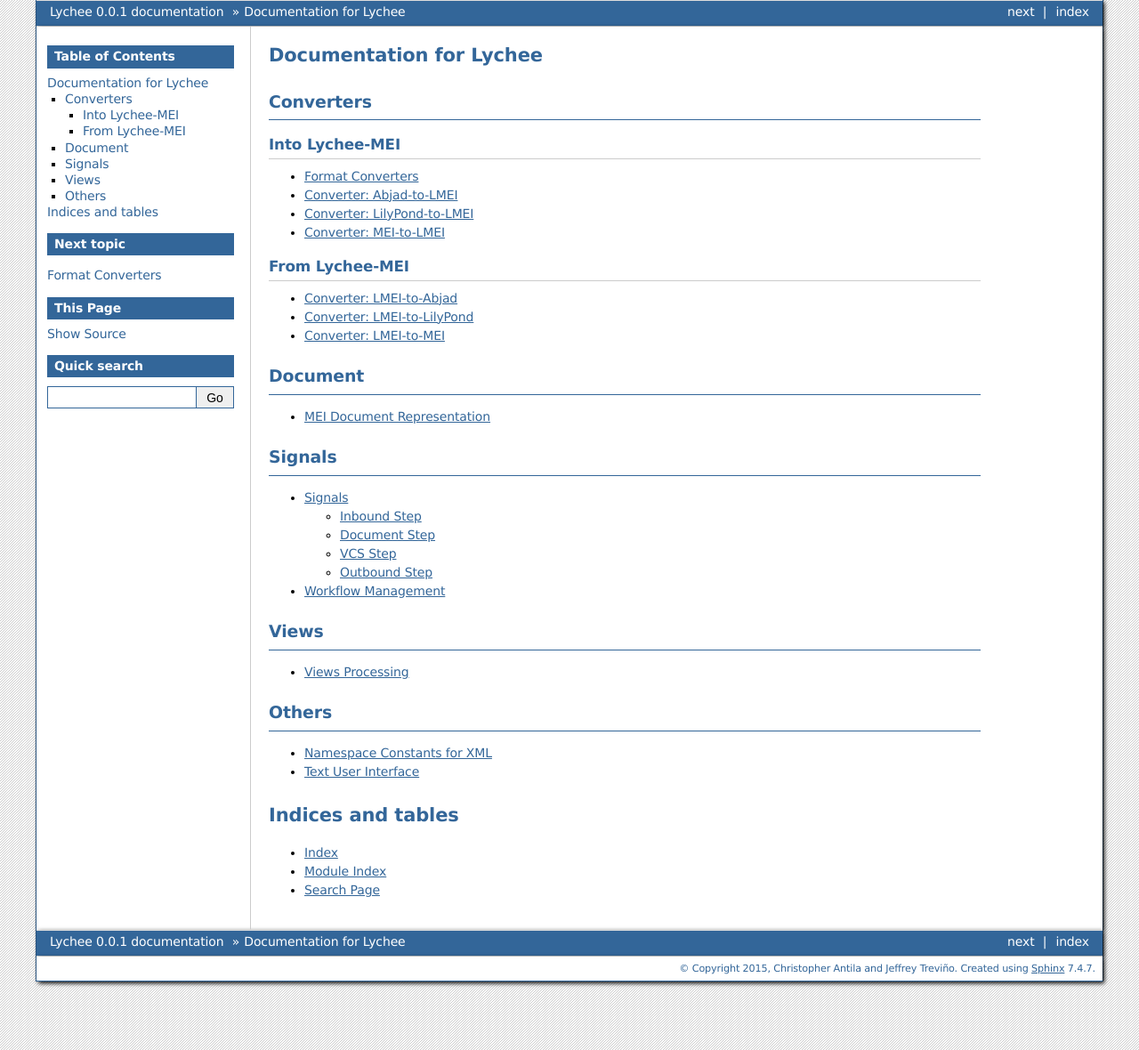
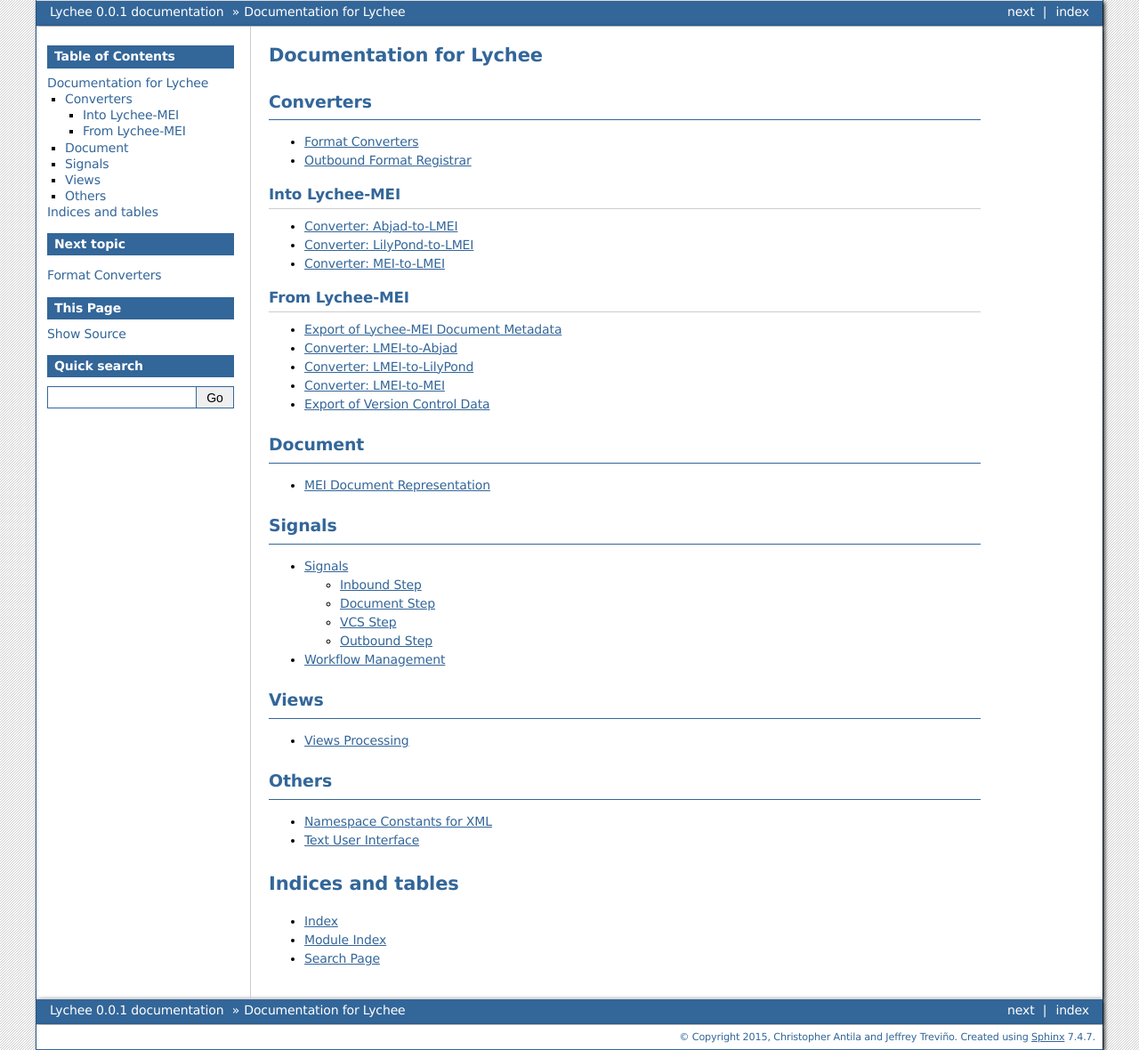
Before and after one commit to nCoda/lychee, a Sphinx documentation site: the page built from doc/source/index.rst, in a window 1280 px wide. Shown: the whole page at 89% size. Built offline with Sphinx 7.4.7, drawn with Linux system fonts in a browser that asks for light colours.

Commit message:
Docs: add converters.registrar, document_outbound, vcs_outbound
I added files for these modules so that they'll be built with the rest of
the API docs.

```diff
--- /dev/null
+++ b/doc/source/converters-document_outbound.rst
@@ -0,0 +1,5 @@
+Export of Lychee-MEI Document Metadata
+======================================
+
+.. automodule:: lychee.converters.document_outbound
+    :members:
--- /dev/null
+++ b/doc/source/converters-registrar.rst
@@ -0,0 +1,5 @@
+Outbound Format Registrar
+=========================
+
+.. automodule:: lychee.converters.registrar
+    :members:
--- /dev/null
+++ b/doc/source/converters-vcs_outbound.rst
@@ -0,0 +1,5 @@
+Export of Version Control Data
+==============================
+
+.. automodule:: lychee.converters.vcs_outbound
+    :members:
--- a/doc/source/index.rst
+++ b/doc/source/index.rst
@@ -9,13 +9,18 @@
 Converters
 ----------
 
+.. toctree::
+    :maxdepth: 1
+
+    converters
+    converters-registrar
+
 Into Lychee-MEI
 ^^^^^^^^^^^^^^^
 
 .. toctree::
     :maxdepth: 1
 
-    converters
     converters-abjad_to_lmei
     converters-ly_to_mei
     converters-mei_to_lmei
@@ -26,9 +31,11 @@
 .. toctree::
     :maxdepth: 1
 
+    converters-document_outbound
     converters-lmei_to_abjad
     converters-mei_to_ly
     converters-lmei_to_mei
+    converters-vcs_outbound
 
 Document
 --------
```
